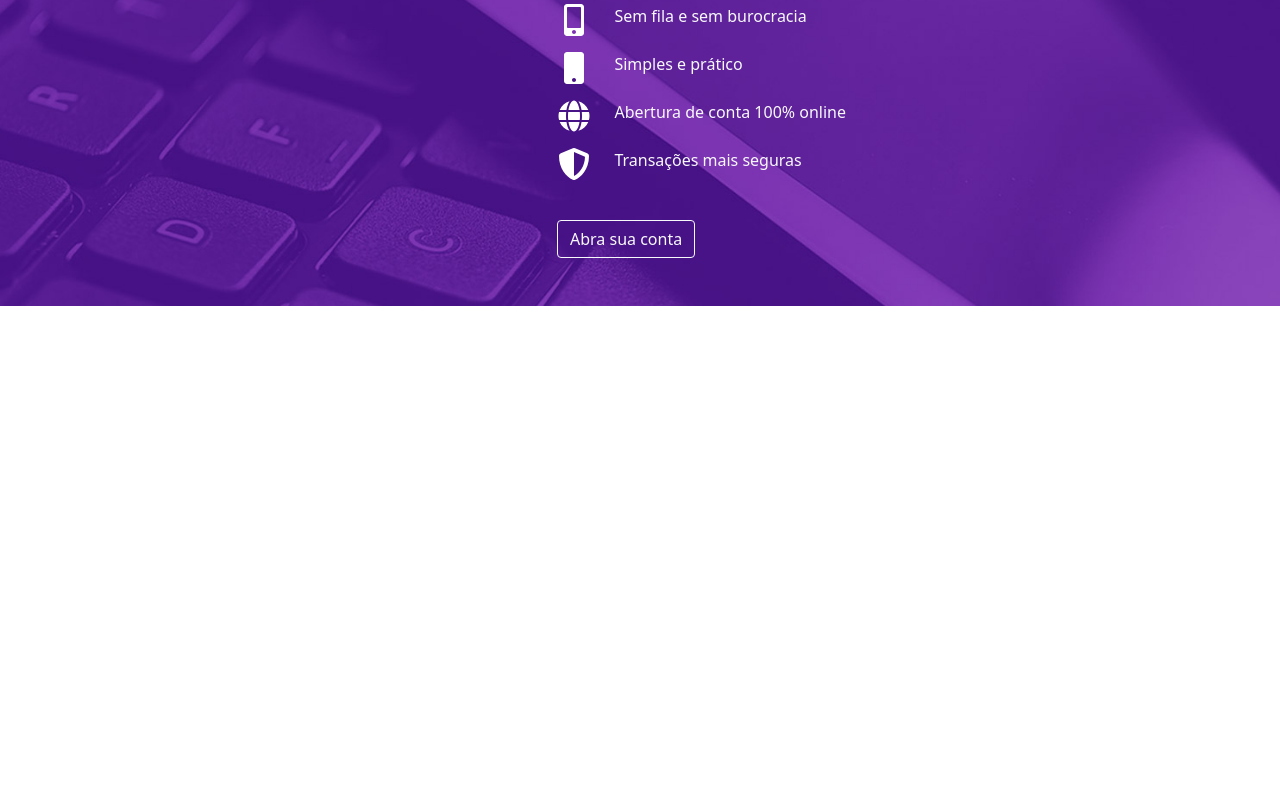
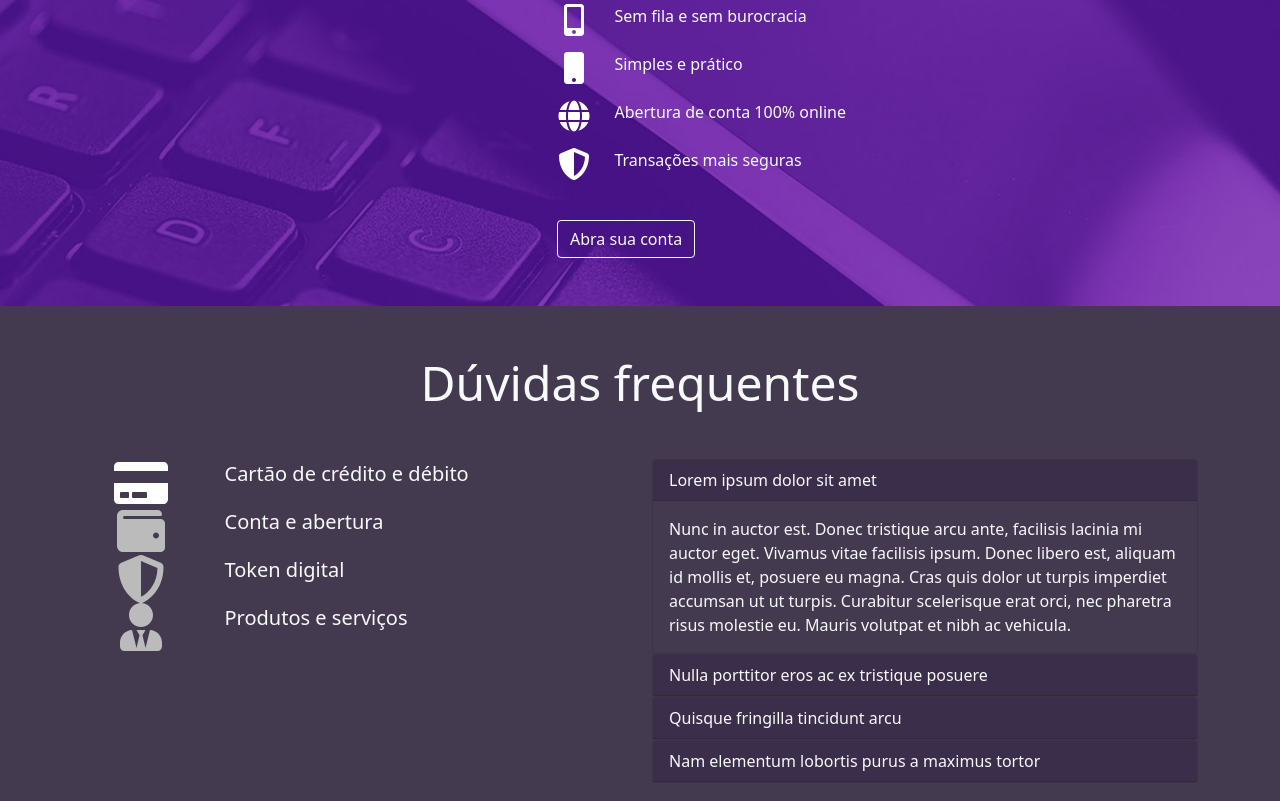
Before and after one commit to ggspastore/magbank, a React (Create React App) app: page / in a window 1280 px wide. Shown: the part 1996-2797 px from the top of the page. Before the commit the page ends 2302 px from the top, so only its background shows below. Built offline with nearby package versions, Linux system fonts and the light colour scheme.

Commit message:
Feat (JSX): implemented the FAQ accordion section

```diff
--- a/src/App.js
+++ b/src/App.js
@@ -5,6 +5,7 @@ import CreditCard from './components/CreditCard';
 import BlogCards from './components/BlogCards';
 import CenteredButton from './components/CenteredButton';
 import Institutional from './components/Institutional';
+import Faq from './components/Faq';
 
 import "./App.scss";
 
@@ -19,6 +20,7 @@ const App = () => (
       <BlogCards posts={posts} />
       <CenteredButton>Abra sua conta</CenteredButton>
       <Institutional />
+      <Faq />
     </div>
   );
 
--- a/src/_variables.scss
+++ b/src/_variables.scss
@@ -1,2 +1,4 @@
 $color-primary: #7b34b1;
 $color-secondary: #f05656;
+$color-faq-background: #443a50;
+$color-faq-header: #3b2e4a;
--- /dev/null
+++ b/src/components/Faq.js
@@ -0,0 +1,116 @@
+import React, { useEffect, useState } from 'react';
+import {
+    Container,
+    Row,
+    Col,
+    Accordion,
+    Card
+} from 'react-bootstrap';
+import IconText from './IconText';
+import {
+    faCreditCard,
+    faWallet,
+    faShieldAlt,
+    faUserTie
+} from '@fortawesome/free-solid-svg-icons';
+import { FontAwesomeIcon } from '@fortawesome/react-fontawesome';
+
+import './Faq.scss';
+
+const Faq = () => {
+    const options = [
+        { icon: faCreditCard, text: 'Cartão de crédito e débito' },
+        { icon: faWallet, text: 'Conta e abertura' },
+        { icon: faShieldAlt, text: 'Token digital' },
+        { icon: faUserTie, text: 'Produtos e serviços' },
+    ]
+
+    const [ index, setIndex ] = useState(0);
+
+    const handleClick = key => {
+        setIndex(key);
+    }
+
+    useEffect(() => {
+        console.log(index);
+    }, [index])
+
+    return (
+        <section className='faq text-light'>
+            <Container className='py-5'>
+                <Row>
+                    <h2 className='text-center display-5 mb-5'>Dúvidas frequentes</h2>
+                </Row>
+                <Row className='d-flex align-content-center justify-items-center'>
+                    <Col className='d-lg-none mb-3' xs={12}>
+                        <Row>
+                            {options.map(({ icon }, key) => (
+                                <Col className='d-flex align-items-center justify-items-center' key={key} >
+                                    <FontAwesomeIcon
+                                        icon={icon}
+                                        className='faq-clickable'
+                                        size='2x'
+                                        color={key === index ? '#FFF' : '#BBB'}
+                                        onClick={() => handleClick(key)}
+                                    />
+                                </Col>
+                            ))}
+                        </Row>
+                        <Row className='mt-4'>
+                            <p className='lead text-center'>{options[index].text}</p>
+                        </Row>
+                    </Col>
+                    <Col className='d-none d-lg-block'>
+                        {options.map(({ icon, text}, key) => (
+                            <IconText
+                                icon={icon}
+                                size={3}
+                                color={key === index ? '#FFF' : '#BBB'}
+                                iconClass={'faq-clickable'}
+                                textClass={'lead faq-clickable'}
+                                onClick={() => handleClick(key)} key={key}>{text}
+                            </IconText>
+                        ))}
+                    </Col>
+                    <Col>
+                        <Accordion defaultActiveKey={`${index}`} activeKey={`${index}`}>
+                            <Card>
+                                <Accordion.Toggle as={Card.Header} variant='link' eventKey='0' className='text-start faq-clickable'>
+                                    Lorem ipsum dolor sit amet
+                                </Accordion.Toggle>
+                                <Accordion.Collapse eventKey="0">
+                                    <Card.Body className='text-start'>Nunc in auctor est. Donec tristique arcu ante, facilisis lacinia mi auctor eget. Vivamus vitae facilisis ipsum. Donec libero est, aliquam id mollis et, posuere eu magna. Cras quis dolor ut turpis imperdiet accumsan ut ut turpis. Curabitur scelerisque erat orci, nec pharetra risus molestie eu. Mauris volutpat et nibh ac vehicula.</Card.Body>
+                                </Accordion.Collapse>
+                            </Card>
+                            <Card>
+                                <Accordion.Toggle as={Card.Header} variant="link" eventKey="1" className='text-start'>
+                                    Nulla porttitor eros ac ex tristique posuere
+                                </Accordion.Toggle>
+                                <Accordion.Collapse eventKey="1">
+                                    <Card.Body className='text-start'>usce nec convallis risus. Vestibulum ante ipsum primis in faucibus orci luctus et ultrices posuere cubilia curae; Nam consectetur hendrerit dui, at porttitor lectus vestibulum id. Nullam ultrices porttitor hendrerit. Aenean varius turpis non velit lobortis accumsan. Nam a lectus vitae purus tincidunt pharetra.</Card.Body>
+                                </Accordion.Collapse>
+                            </Card>
+                            <Card>
+                                <Accordion.Toggle as={Card.Header} variant="link" eventKey="2" className='text-start'>
+                                    Quisque fringilla tincidunt arcu
+                                </Accordion.Toggle>
+                                <Accordion.Collapse eventKey="2">
+                                    <Card.Body className='text-start'>Cras aliquam, orci sit amet pellentesque eleifend, odio leo dictum ipsum, eu consectetur erat tellus sit amet risus. Etiam mauris urna, efficitur ac elementum fermentum, pulvinar quis odio. Etiam rhoncus cursus neque, id ultricies erat accumsan eget. Praesent vitae ultrices diam. Integer porta ut quam non consectetur. Sed id scelerisque ex.</Card.Body>
+                                </Accordion.Collapse>
+                            </Card>
+                            <Card>
+                                <Accordion.Toggle as={Card.Header} variant="link" eventKey="3" className='text-start'>
+                                    Nam elementum lobortis purus a maximus tortor
+                                </Accordion.Toggle>
+                                <Accordion.Collapse eventKey="3">
+                                    <Card.Body className='text-start'>Nunc ullamcorper tellus ut iaculis tincidunt. Nulla at eros ornare, scelerisque neque nec, laoreet enim. Donec bibendum hendrerit nisl. Mauris vel posuere dui. Vestibulum tellus turpis, efficitur ut urna porta, aliquet mattis augue. Suspendisse finibus nec metus convallis aliquam.</Card.Body>
+                                </Accordion.Collapse>
+                            </Card>
+                        </Accordion>
+                    </Col>
+                </Row>
+            </Container>
+        </section>
+    );}
+
+export default Faq
--- /dev/null
+++ b/src/components/Faq.scss
@@ -0,0 +1,18 @@
+@import '../variables';
+
+.faq {
+    background-color: $color-faq-background;
+
+    &-clickable {
+        cursor: pointer;
+    }
+
+    div.card {
+        background-color: unset;
+        background-color: $color-faq-background;
+
+        .card-header {
+            background-color: $color-faq-header;
+        }
+    }
+}
--- a/src/components/IconText.js
+++ b/src/components/IconText.js
@@ -5,10 +5,19 @@ import {
 } from 'react-bootstrap';
 import { FontAwesomeIcon } from '@fortawesome/react-fontawesome';
 
-const IconText = ({ icon, size = '1', color = '#000', textClass = '', children }) => (
-    <Row>
+const IconText = (
+    { icon,
+    size = '1',
+    color = '#000',
+    textClass = '',
+    iconClass = '',
+    rowClass = '',
+    onClick,
+    children }
+    ) => (
+        <Row className={`${rowClass}`} onClick={onClick}>
             <Col xs={size} className='d-flex justify-content-center'>
-            <FontAwesomeIcon icon={icon} size={`${size}x`} color={color} />
+                <FontAwesomeIcon icon={icon} size={`${size}x`} color={color} className={iconClass} />
             </Col>
             <Col xs={12 - size} className={textClass}>
                 {children}
--- a/src/components/Institutional.js
+++ b/src/components/Institutional.js
@@ -36,7 +36,7 @@ const Institutional = () => (
                             Transações mais seguras
                         </IconText>
                     </Col>
-                    <Button variant='outline-light'>Abra sua conta</Button>
+                    <Button variant='outline-light' className=''>Abra sua conta</Button>
                 </Col>
             </Row>
         </ Container>
```
Lines whose indentation alone changed are shown as unchanged.
